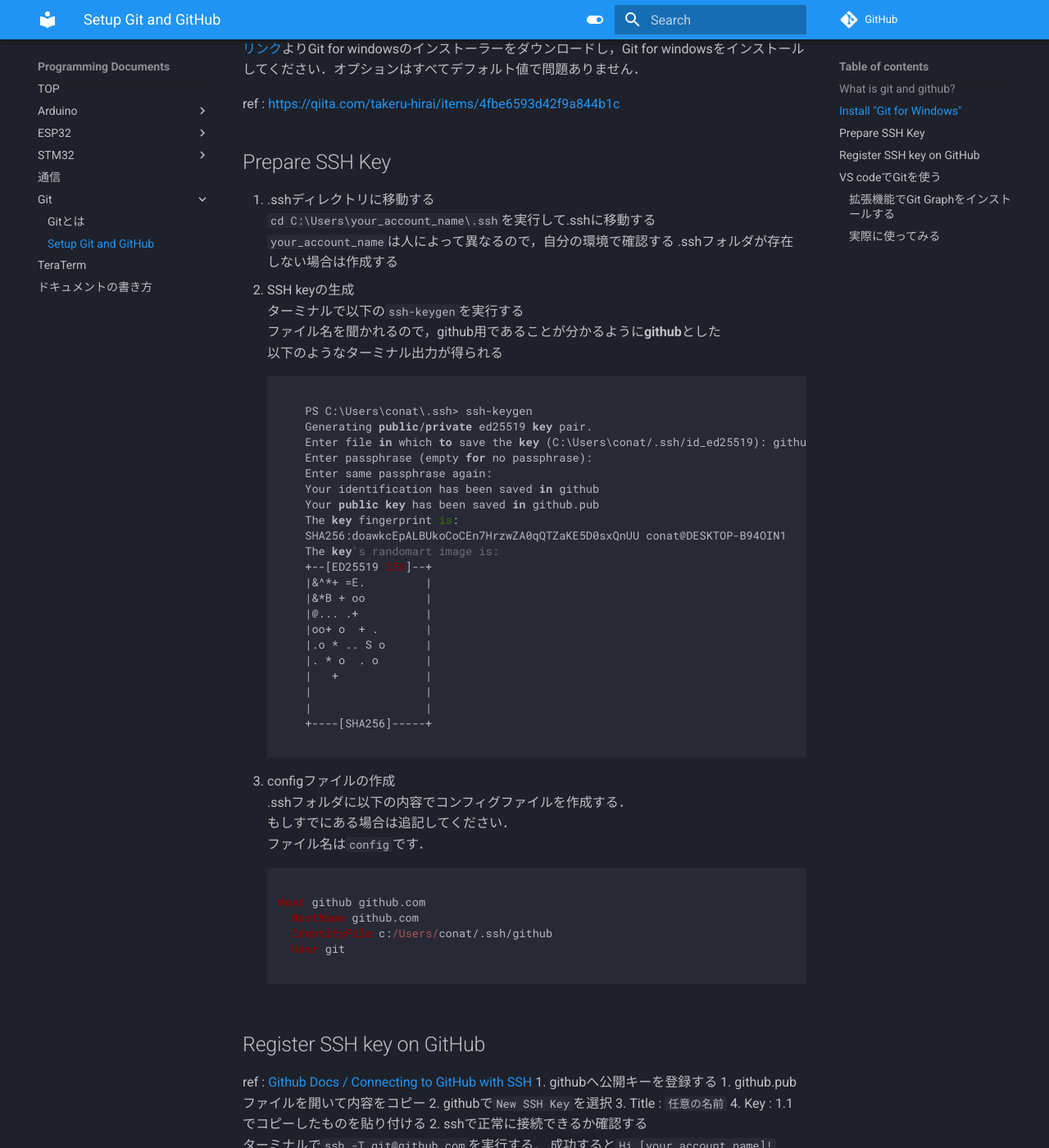
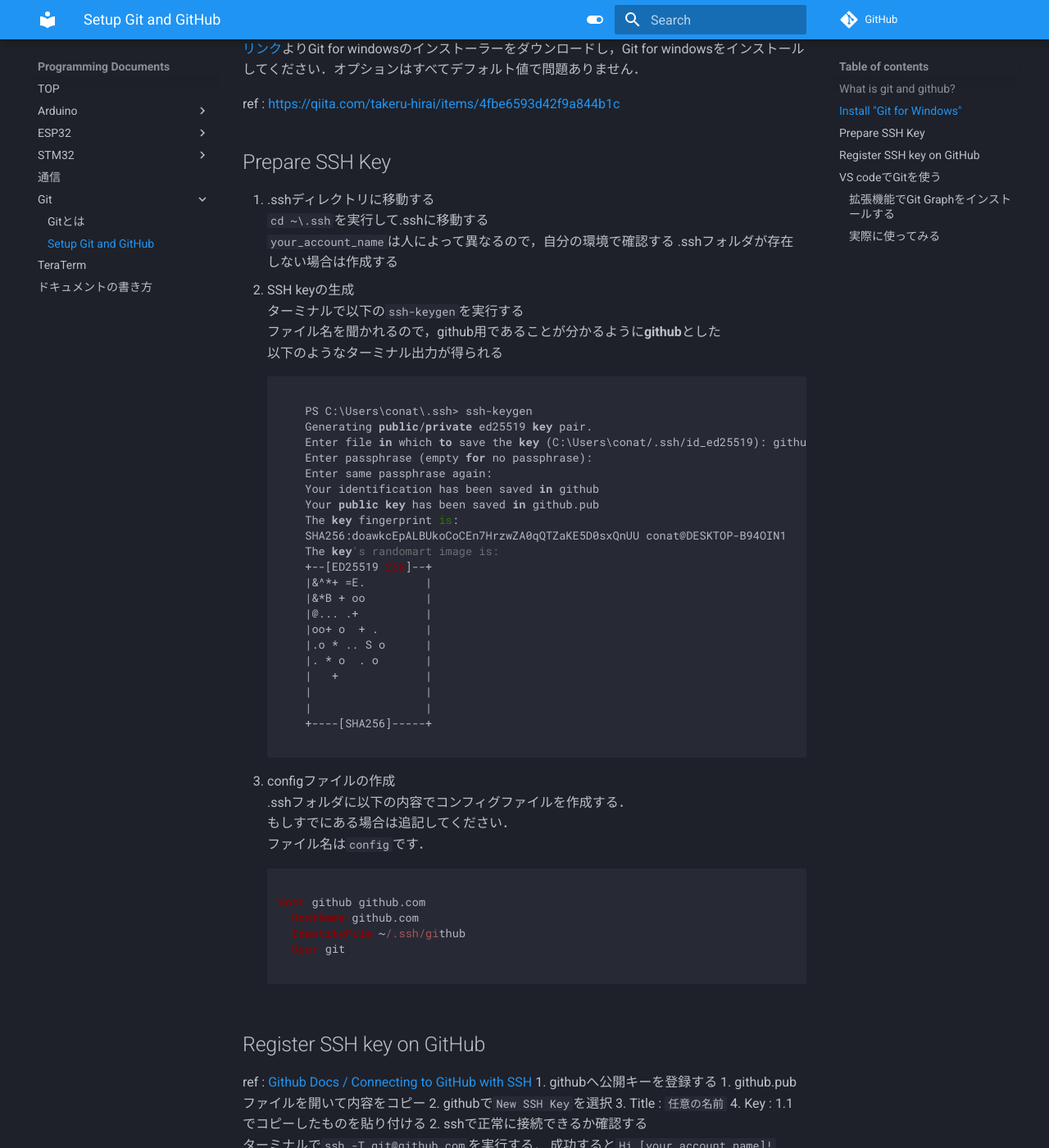
Before and after one commit to NOKOLat/Programming_Documents, an MkDocs documentation site: the page built from docs/Git/setupGitAndGithub.md, in a window 1280 px wide and 1400 px high, scrolled down 494 px. Shown: the whole window at 82% size. Built offline with MkDocs 1.6.1 and Material for MkDocs 9.7.7, drawn with Linux system fonts in a browser that asks for light colours; nearby versions of some CDN libraries; comment, search, counter and statistics services are not loaded.

Commit message:
githubのセットアップに関する表記の修正 Fixes #21

```diff
--- a/docs/Git/setupGitAndGithub.md
+++ b/docs/Git/setupGitAndGithub.md
@@ -14,7 +14,7 @@
 ref : [https://qiita.com/takeru-hirai/items/4fbe6593d42f9a844b1c](https://qiita.com/takeru-hirai/items/4fbe6593d42f9a844b1c)
 ## Prepare SSH Key
 1. .sshディレクトリに移動する
- `cd C:\Users\your_account_name\.ssh`を実行して.sshに移動する
+ `cd ~\.ssh`を実行して.sshに移動する
  `your_account_name`は人によって異なるので，自分の環境で確認する
  .sshフォルダが存在しない場合は作成する
 1. SSH keyの生成
@@ -51,7 +51,7 @@
  <pre><code>
 Host github github.com
   HostName github.com
-  IdentityFile c:/Users/conat/.ssh/github
+  IdentityFile ~/.ssh/github
   User git
  </code></pre>
 ## Register SSH key on GitHub
```
